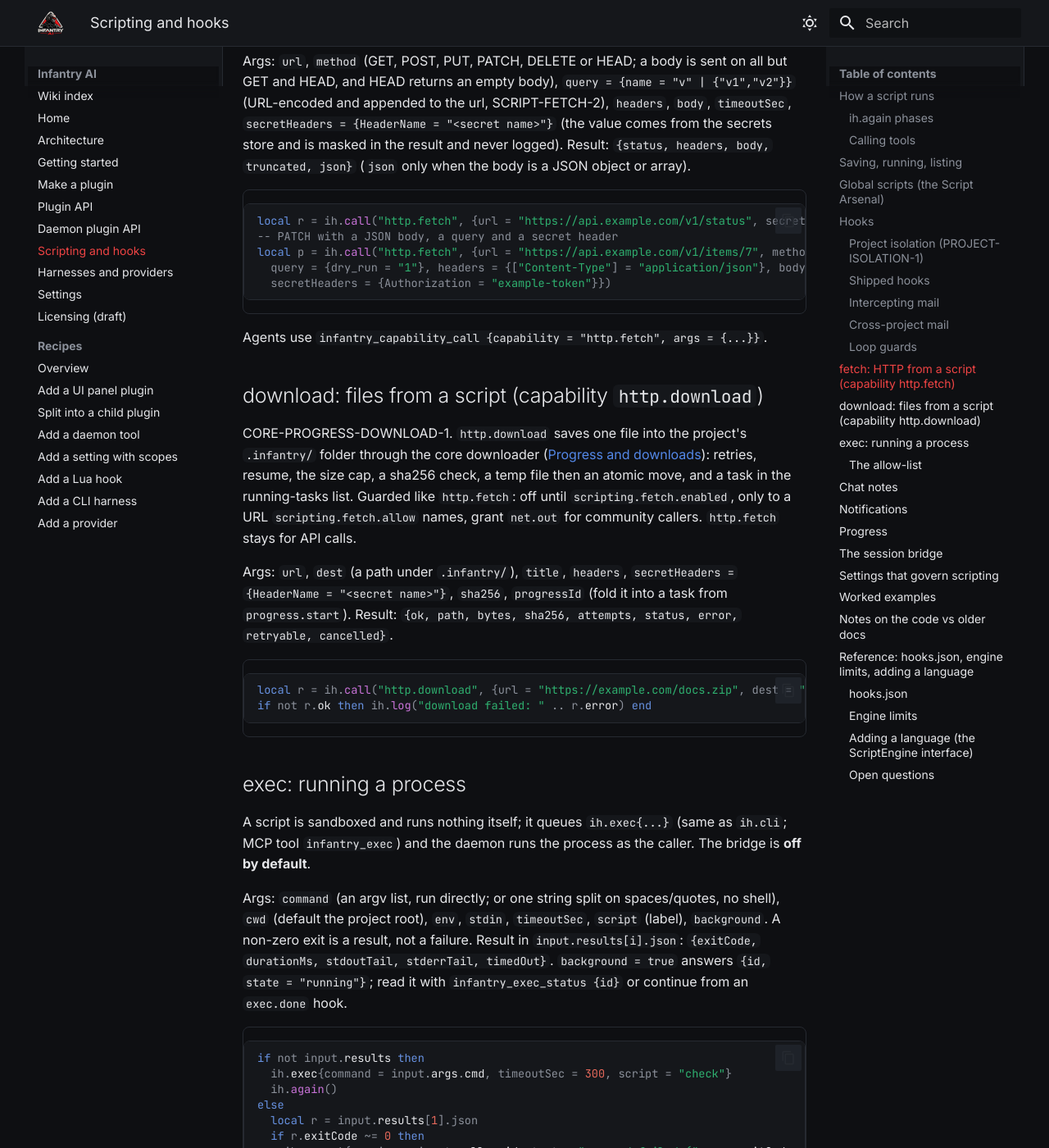
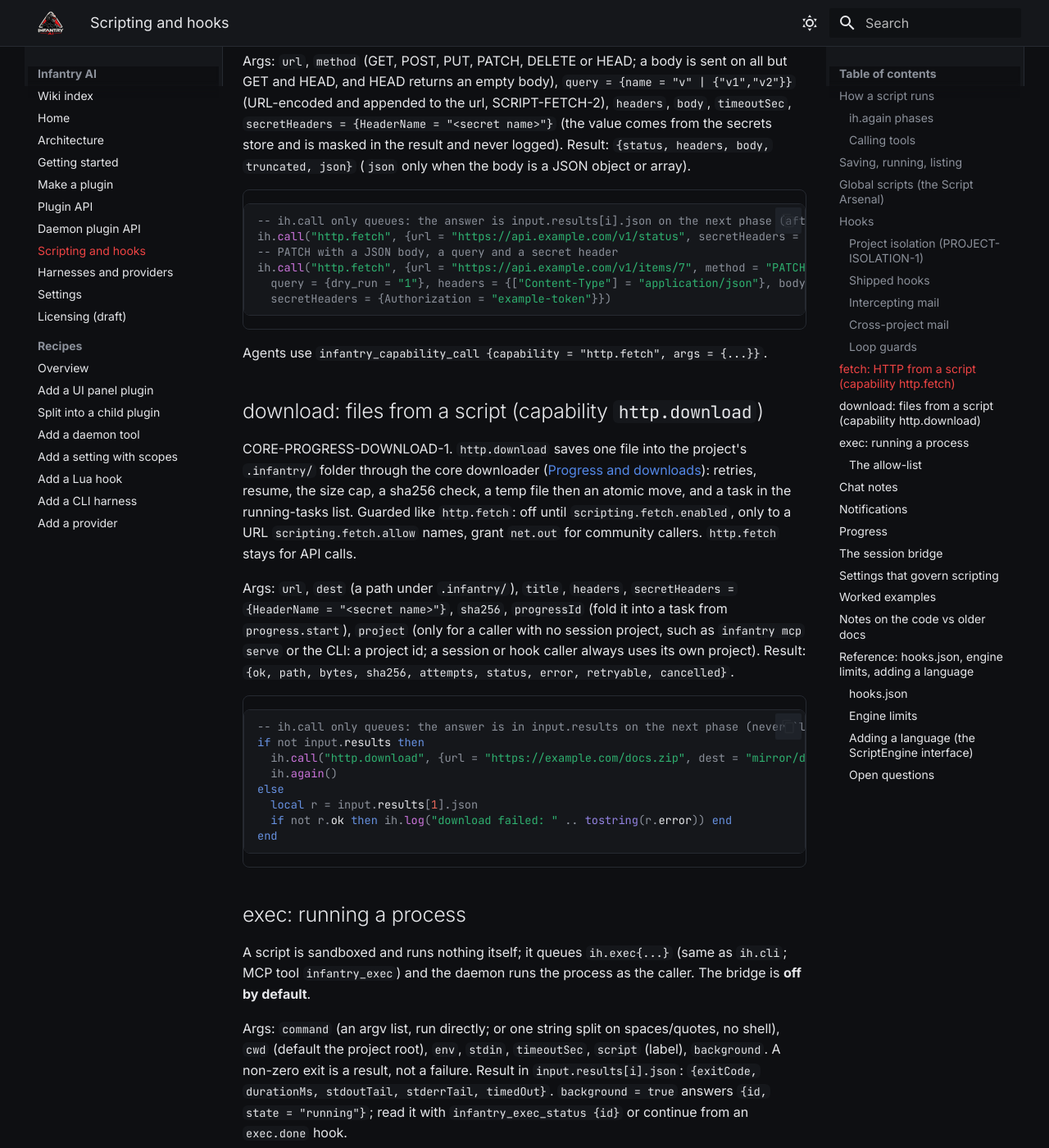
Before and after one commit to SuperiorSoft-LLC/infantry-ai, an MkDocs documentation site: the page built from docs/wiki/Scripting.md, in a window 1280 px wide and 1400 px high, scrolled down 6164 px. Shown: the whole window at 82% size. Built offline with MkDocs 1.6.1 and Material for MkDocs 9.7.7, drawn with Linux system fonts in a browser that asks for light colours.

Commit message:
HTTP-DOWNLOAD-1: http.download takes args.project for a session-less caller; docs show ih.call results via input.results
ih.call only queues, so the documented 'local r = ih.call(...)' examples got nil; fixed in Scripting.md and Progress.md. Project/permission requirement is unchanged: a session caller keeps its own project, a session-less one must name an existing project.

Co-Authored-By: Claude Sonnet 5.5 <noreply@anthropic.com>

````diff
--- a/docs/wiki/Scripting.md
+++ b/docs/wiki/Scripting.md
@@ -171,9 +171,10 @@ Args: `url`, `method` (GET, POST, PUT, PATCH, DELETE or HEAD; a body is sent on
 truncated, json}` (`json` only when the body is a JSON object or array).
 
 ```lua
-local r = ih.call("http.fetch", {url = "https://api.example.com/v1/status", secretHeaders = {Authorization = "example-token"}})
+-- ih.call only queues: the answer is input.results[i].json on the next phase (after ih.again()), never a return value.
+ih.call("http.fetch", {url = "https://api.example.com/v1/status", secretHeaders = {Authorization = "example-token"}})
 -- PATCH with a JSON body, a query and a secret header
-local p = ih.call("http.fetch", {url = "https://api.example.com/v1/items/7", method = "PATCH",
+ih.call("http.fetch", {url = "https://api.example.com/v1/items/7", method = "PATCH",
   query = {dry_run = "1"}, headers = {["Content-Type"] = "application/json"}, body = '{"done":true}',
   secretHeaders = {Authorization = "example-token"}})
 ```
@@ -188,12 +189,18 @@ atomic move, and a task in the running-tasks list. Guarded like `http.fetch`: of
 a URL `scripting.fetch.allow` names, grant `net.out` for community callers. `http.fetch` stays for API calls.
 
 Args: `url`, `dest` (a path under `.infantry/`), `title`, `headers`, `secretHeaders = {HeaderName = "<secret name>"}`,
-`sha256`, `progressId` (fold it into a task from `progress.start`). Result: `{ok, path, bytes, sha256, attempts, status,
+`sha256`, `progressId` (fold it into a task from `progress.start`), `project` (only for a caller with no session project, such as `infantry mcp serve` or the CLI: a project id; a session or hook caller always uses its own project). Result: `{ok, path, bytes, sha256, attempts, status,
 error, retryable, cancelled}`.
 
 ```lua
-local r = ih.call("http.download", {url = "https://example.com/docs.zip", dest = "mirror/docs.zip", sha256 = "..."})
-if not r.ok then ih.log("download failed: " .. r.error) end
+-- ih.call only queues: the answer is in input.results on the next phase (never `local r = ih.call(...)`, that is nil).
+if not input.results then
+  ih.call("http.download", {url = "https://example.com/docs.zip", dest = "mirror/docs.zip", sha256 = "..."})
+  ih.again()
+else
+  local r = input.results[1].json
+  if not r.ok then ih.log("download failed: " .. tostring(r.error)) end
+end
 ```
 
 ## exec: running a process
````
Also changed, not shown: docs/wiki/Progress.md (+14 -5 lines), 3 other files.
